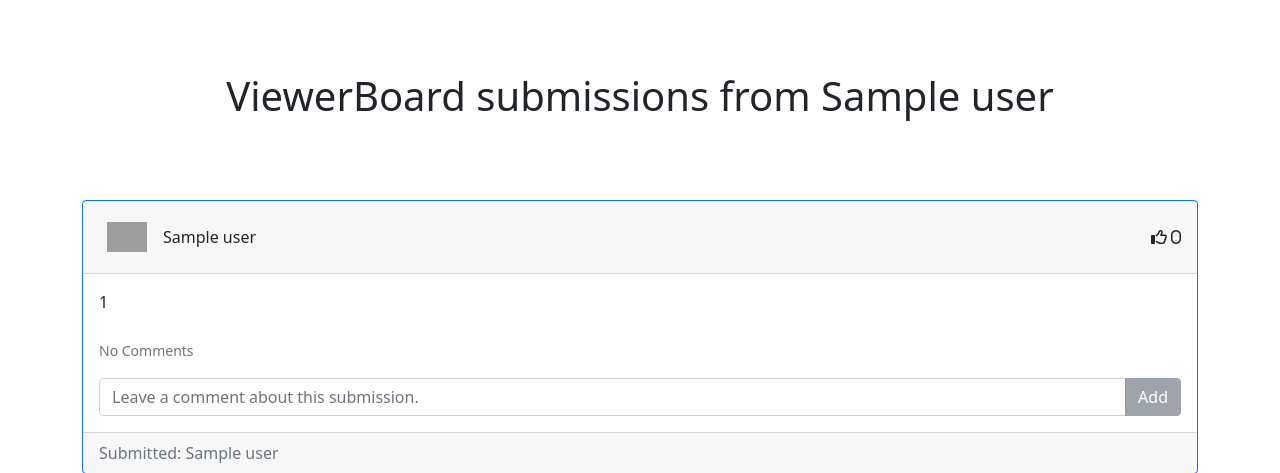
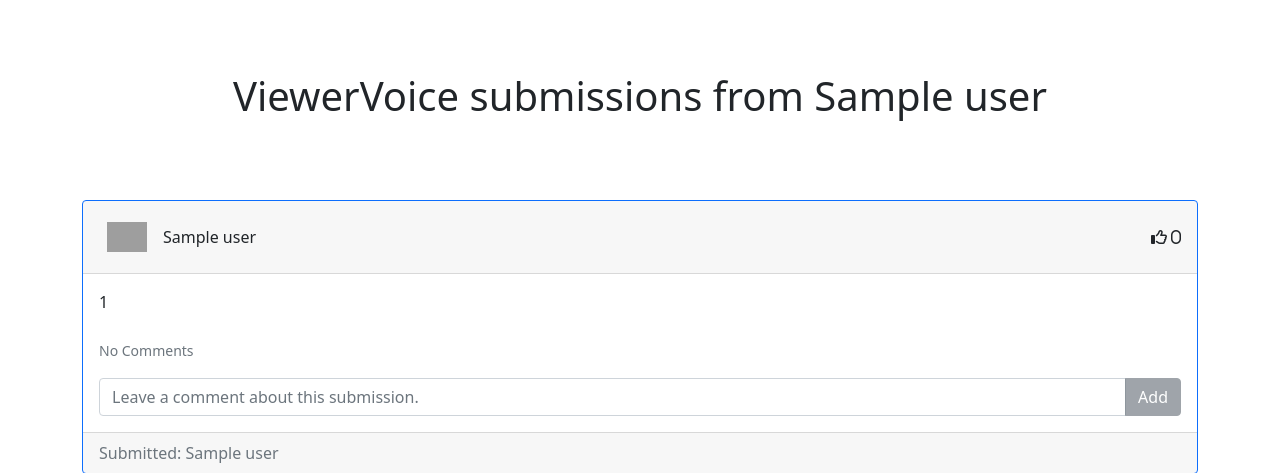
Before and after one commit to ljonespwc/ViewerVoice, a Flask app: page /posts/1/1 in a window 1280 px wide. Shown: the part 56-529 px from the top of the page. Run offline with Flask 3, Linux system fonts and the light colour scheme; a database or web service that is not in the repository returns one stand-in record (values such as "Sample title"); some libraries are stand-ins or nearby versions; grey boxes are pictures that could not be loaded.

Commit message:
tweaked title

```diff
--- a/website/templates/posts.html
+++ b/website/templates/posts.html
@@ -2,7 +2,7 @@
 {% block title %}Submissions from {{ posts[0][2] }}{% endblock %}
 {% block header %}
 <div class="px-4 py-4">
-    ViewerBoard submissions from {{ posts[0][2] }}
+    ViewerVoice submissions from {{ posts[0][2] }}
 </div>
 {% endblock %}
 
```
